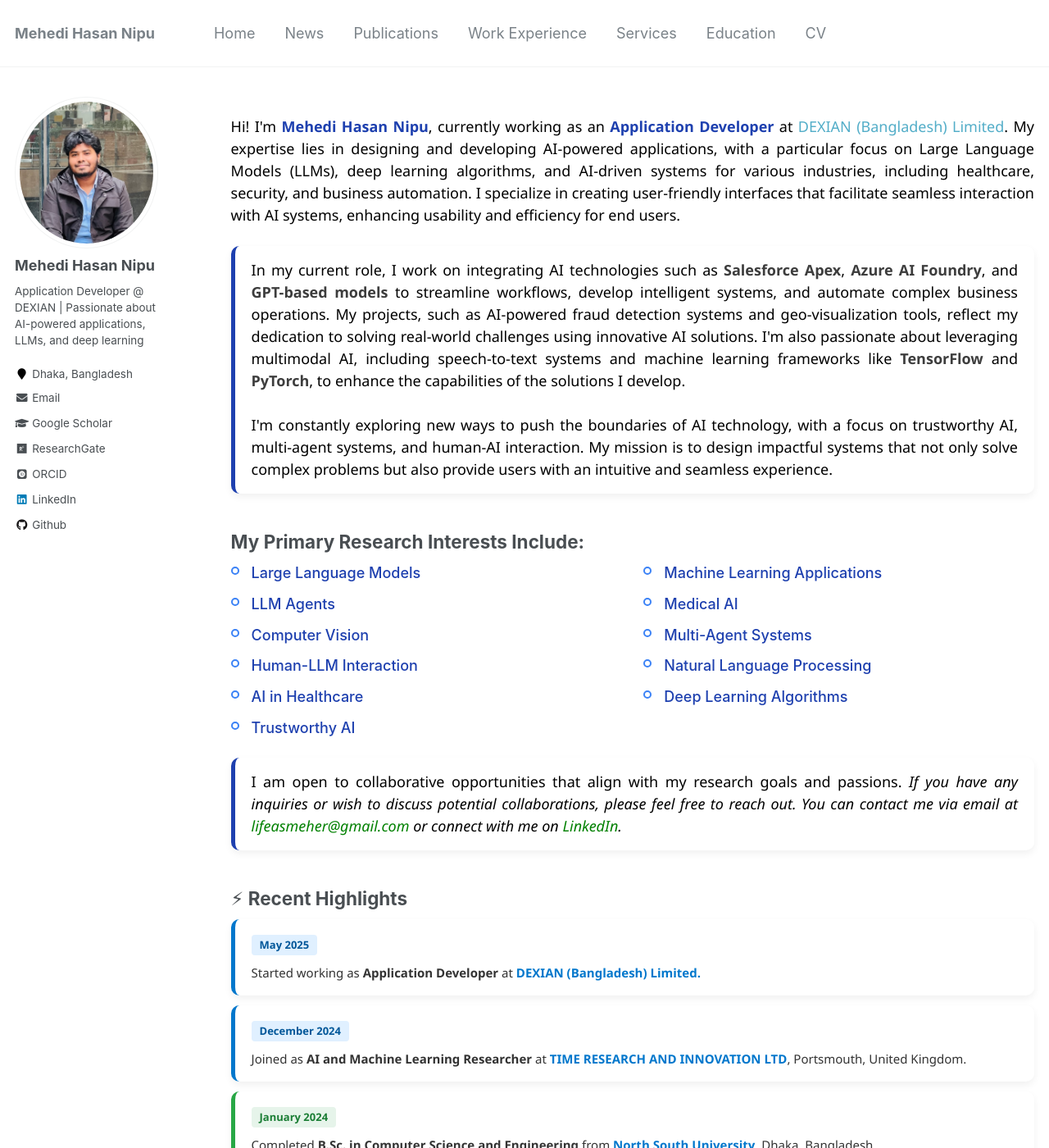
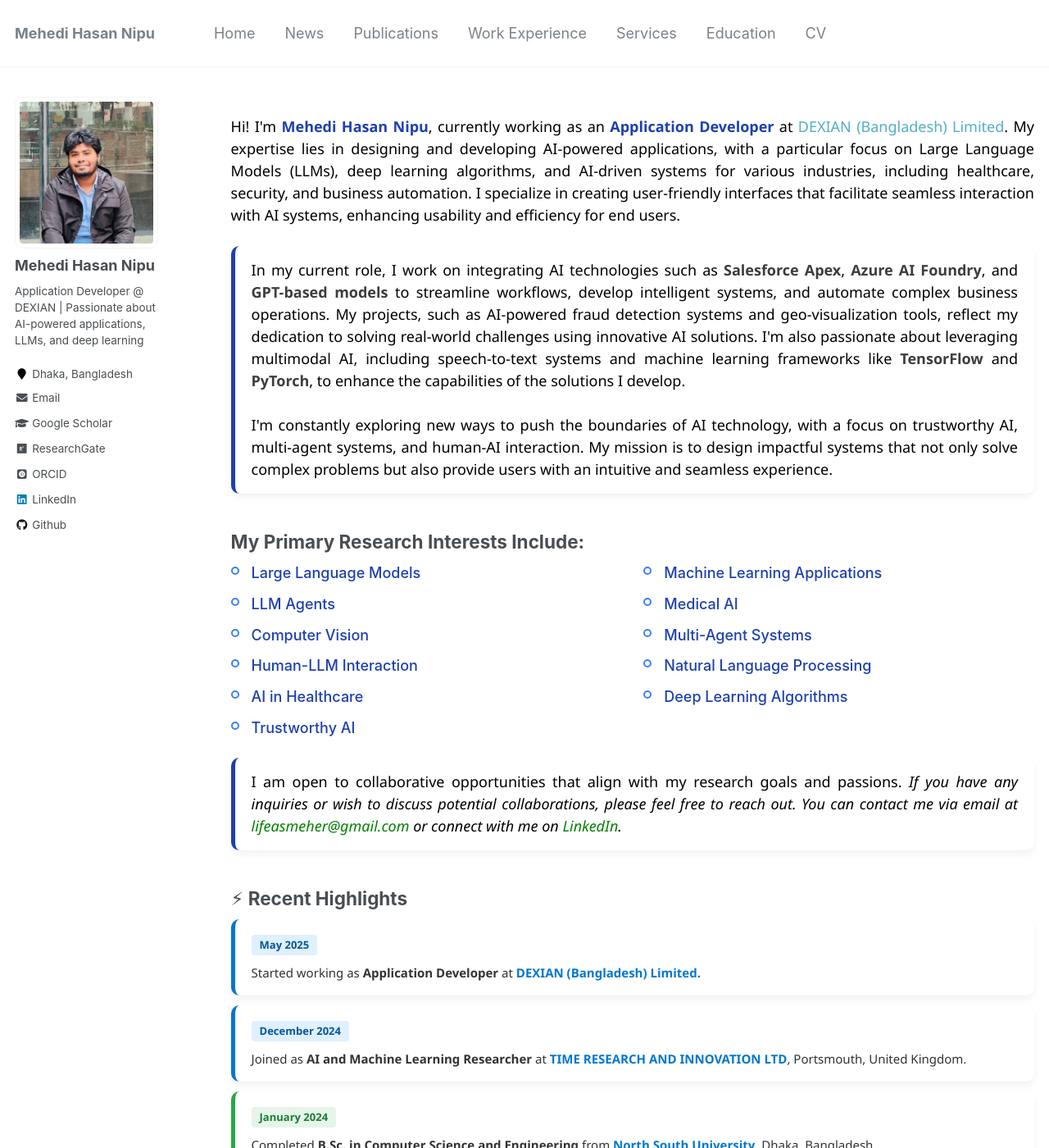
Before and after one commit to Notmeher/Notmeher.github.io, a Jekyll site: the page built from _pages/about.md, in a window 1280 px wide and 1400 px high. Shown: the whole window at 82% size. Built offline with Jekyll 4.4.1, drawn with Linux system fonts in a browser that asks for light colours; some web fonts are replaced.

Commit message:
Change profile picture from circle to square and fix missing closing span tag on home page

```diff
--- a/_pages/about.md
+++ b/_pages/about.md
@@ -255,3 +255,4 @@ redirect_from:
 </div>
 
 </div>
+</span>
--- a/_sass/_sidebar.scss
+++ b/_sass/_sidebar.scss
@@ -84,7 +84,7 @@
 
   img {
     max-width: 175px;
-    border-radius: 50%;
+    border-radius: 10px;
 
     @include breakpoint($large) {
       padding: 5px;
```
